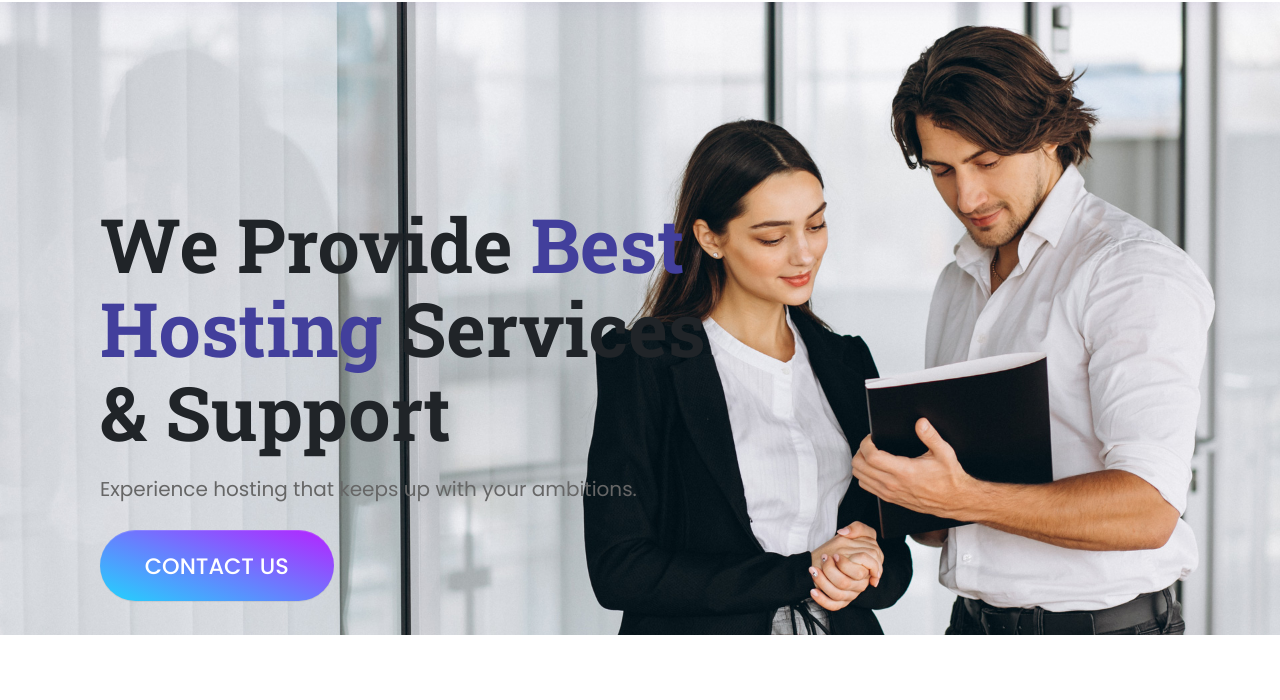
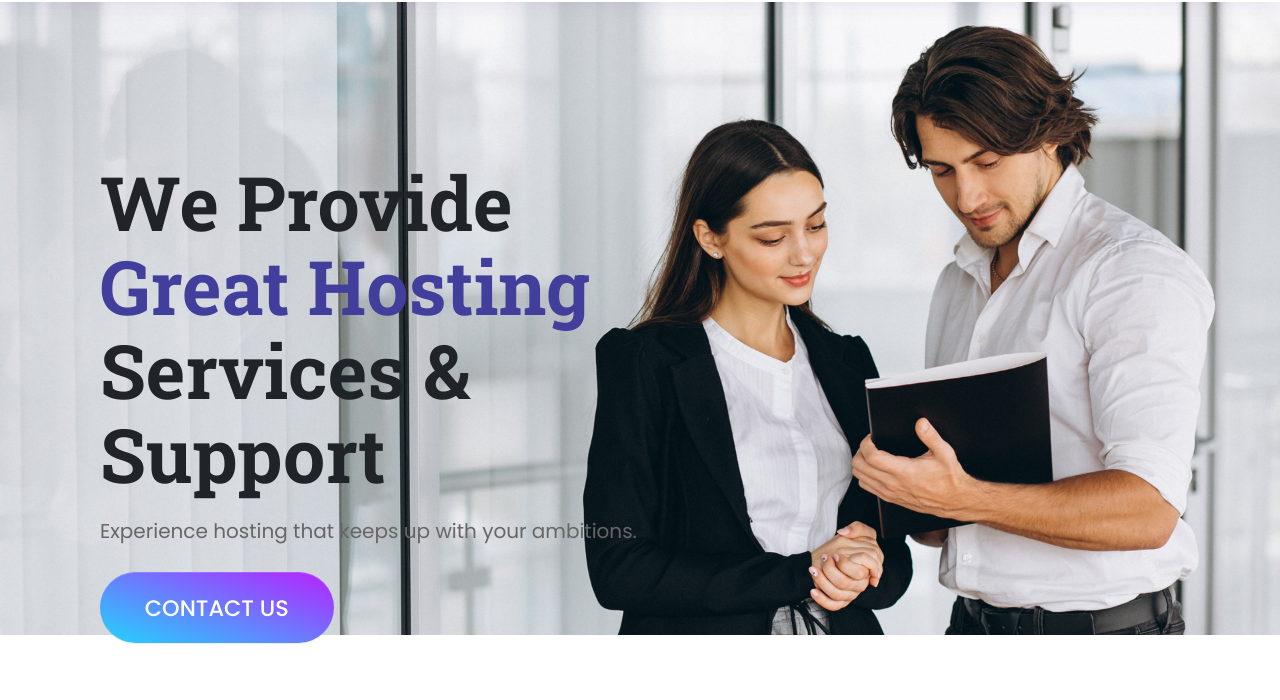
Before and after one commit to JessicaThompsons/primehostlab, a plain HTML site: page index.html in a window 1280 px wide. Shown: the part 100-800 px from the top of the page. Drawn offline with Linux system fonts and the light colour scheme.

Commit message:
index.html

```diff
--- a/index.html
+++ b/index.html
@@ -64,7 +64,7 @@
         <div class="row">
           <div class="col col-lg-7 col-md-12 col-sm-12">
             <div class="content">
-              <h1>We Provide <span>Best Hosting</span> Services & Support</h1>
+              <h1>We Provide <span>Great Hosting</span> Services & Support</h1>
               <p class="lead-i">Experience hosting that keeps up with your ambitions.</p>
               <div class="btn-wrap mt-4"> <a href="#" class="btn btn-primary dstextu">Contact Us</a> </div>
             </div>
```
